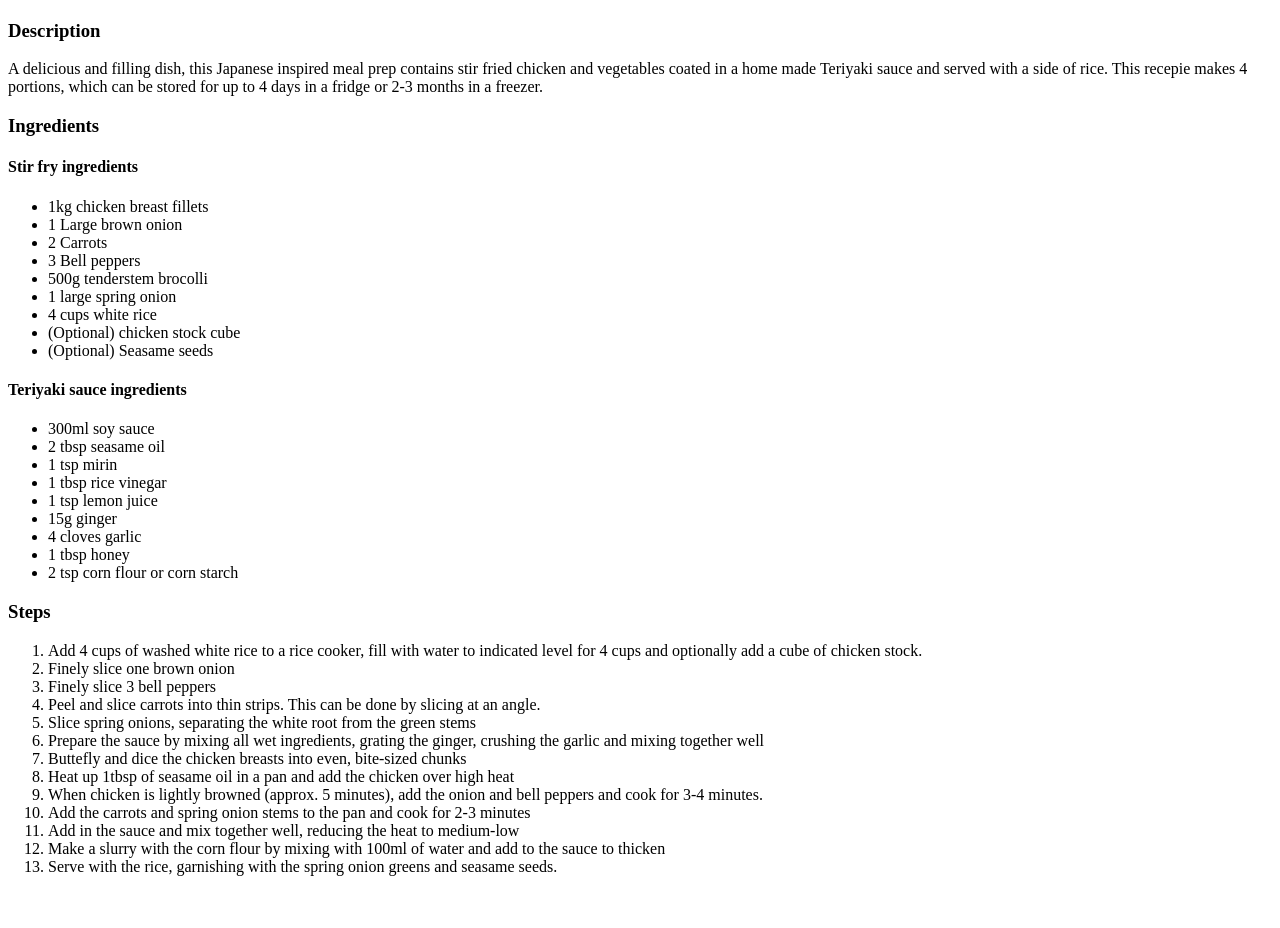
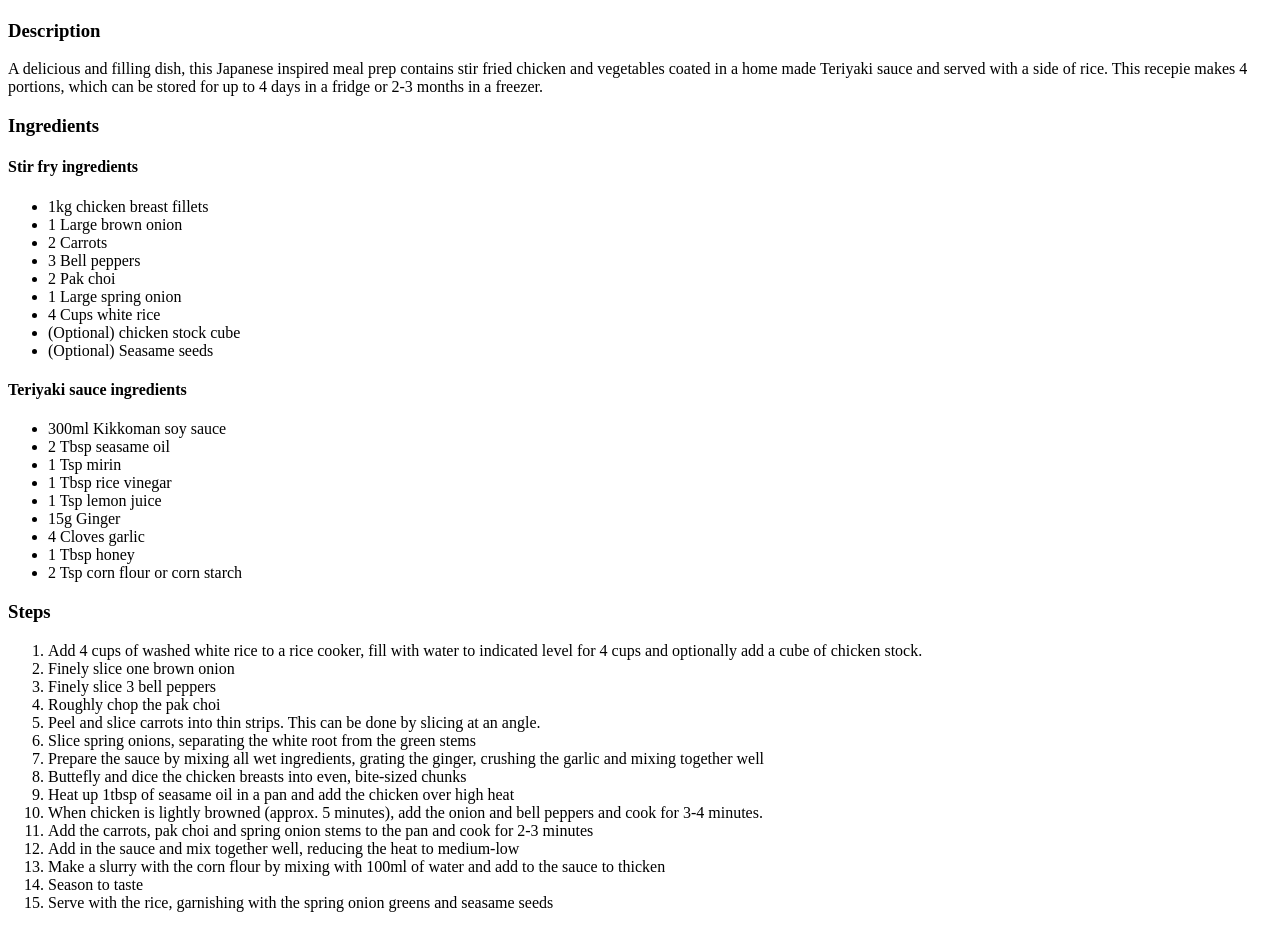
Before and after one commit to kv151/odin-recipes, a plain HTML site: page recipes/teryaki-chicken.html in a window 1280 px wide. Shown: the part 99-1027 px from the top of the page. Before the commit the page ends 991 px from the top, so only its background shows below. Drawn offline with Linux system fonts and the light colour scheme.

Commit message:
Modified chicken recepie to include more detail

```diff
--- a/recipes/teryaki-chicken.html
+++ b/recipes/teryaki-chicken.html
@@ -18,39 +18,41 @@
                 <li>1 Large brown onion</li>
                 <li>2 Carrots</li>
                 <li>3 Bell peppers</li>
-                <li>500g tenderstem brocolli</li>
-                <li>1 large spring onion</li>
-                <li>4 cups white rice</li>
+                <li>2 Pak choi</li>
+                <li>1 Large spring onion</li>
+                <li>4 Cups white rice</li>
                 <li>(Optional) chicken stock cube</li>
                 <li>(Optional) Seasame seeds</li>
             </ul>
             <h4>Teriyaki sauce ingredients</h4>
             <ul>
-                <li>300ml soy sauce</li>
-                <li>2 tbsp seasame oil</li>
-                <li>1 tsp mirin</li>
-                <li>1 tbsp rice vinegar</li>
-                <li>1 tsp lemon juice</li>
-                <li>15g ginger</li>
-                <li>4 cloves garlic</li>
-                <li>1 tbsp honey</li>
-                <li>2 tsp corn flour or corn starch</li>
+                <li>300ml Kikkoman soy sauce</li>
+                <li>2 Tbsp seasame oil</li>
+                <li>1 Tsp mirin</li>
+                <li>1 Tbsp rice vinegar</li>
+                <li>1 Tsp lemon juice</li>
+                <li>15g Ginger</li>
+                <li>4 Cloves garlic</li>
+                <li>1 Tbsp honey</li>
+                <li>2 Tsp corn flour or corn starch</li>
             </ul>
         <h3>Steps</h3>
             <ol>
                 <li>Add 4 cups of washed white rice to a rice cooker, fill with water to indicated level for 4 cups and optionally add a cube of chicken stock.</li>
                 <li>Finely slice one brown onion</li>
                 <li>Finely slice 3 bell peppers</li>
+                <li>Roughly chop the pak choi</li>
                 <li>Peel and slice carrots into thin strips. This can be done by slicing at an angle.</li>
                 <li>Slice spring onions, separating the white root from the green stems</li>
                 <li>Prepare the sauce by mixing all wet ingredients, grating the ginger, crushing the garlic and mixing together well</li>
                 <li>Buttefly and dice the chicken breasts into even, bite-sized chunks</li>
                 <li>Heat up 1tbsp of seasame oil in a pan and add the chicken over high heat</li>
                 <li>When chicken is lightly browned (approx. 5 minutes), add the onion and bell peppers and cook for 3-4 minutes.</li>
-                <li>Add the carrots and spring onion stems to the pan and cook for 2-3 minutes</li>
+                <li>Add the carrots, pak choi and spring onion stems to the pan and cook for 2-3 minutes</li>
                 <li>Add in the sauce and mix together well, reducing the heat to medium-low</li>
                 <li>Make a slurry with the corn flour by mixing with 100ml of water and add to the sauce to thicken</li>
-                <li>Serve with the rice, garnishing with the spring onion greens and seasame seeds.</li>
+                <li>Season to taste</li>
+                <li>Serve with the rice, garnishing with the spring onion greens and seasame seeds</li>
             </ol>
 </body>
 </html>
```
